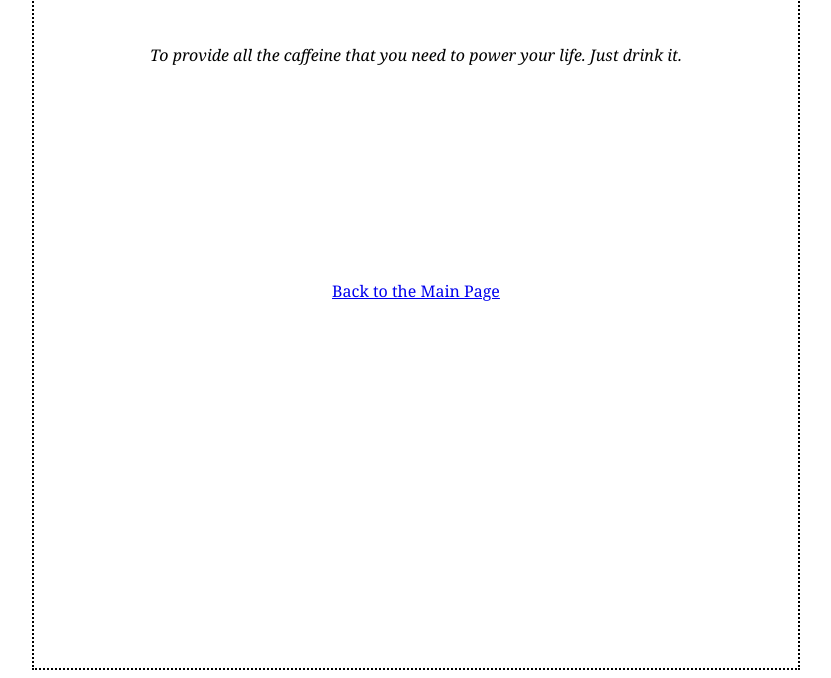
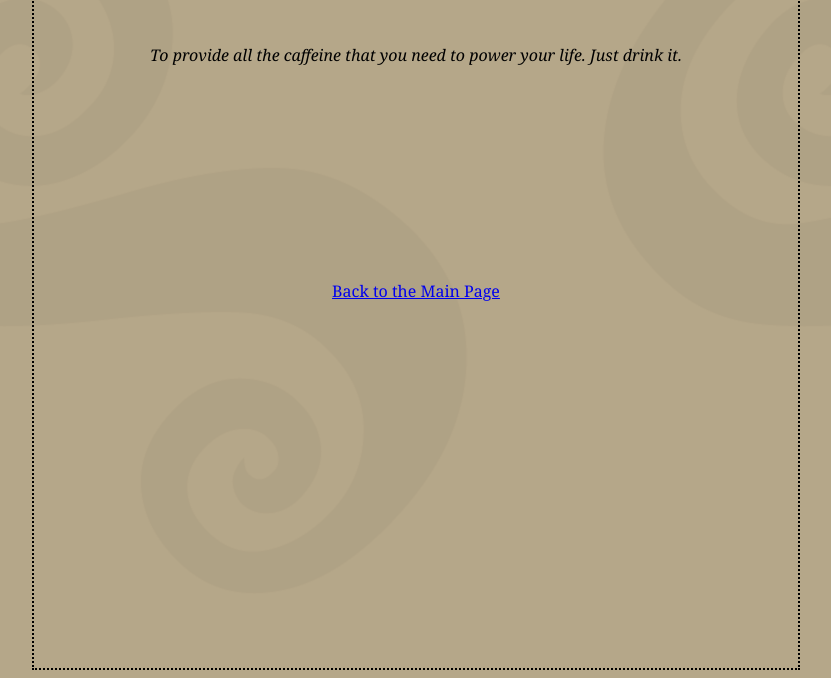
Before and after one commit to MihaiGuidea/githubtest, a plain HTML site: page mission.html in a window 1280 px wide. Shown: the part 122-800 px from the top of the page, without its empty margins (224-1055 px from the left). Drawn offline with Linux system fonts and the light colour scheme.

Commit message:
Correction

```diff
--- a/mission.html
+++ b/mission.html
@@ -8,7 +8,7 @@
 				border: 2px dotted black;
 				padding: 10px 10px 10px 10px;
 				font-family: Georgia, "Times New Roman", Times, serif;
-				background-image: url(images/background.gif);
+				background-image: url(images/background2.gif);
 				text-align: center;
 			}
 		</style>
```
